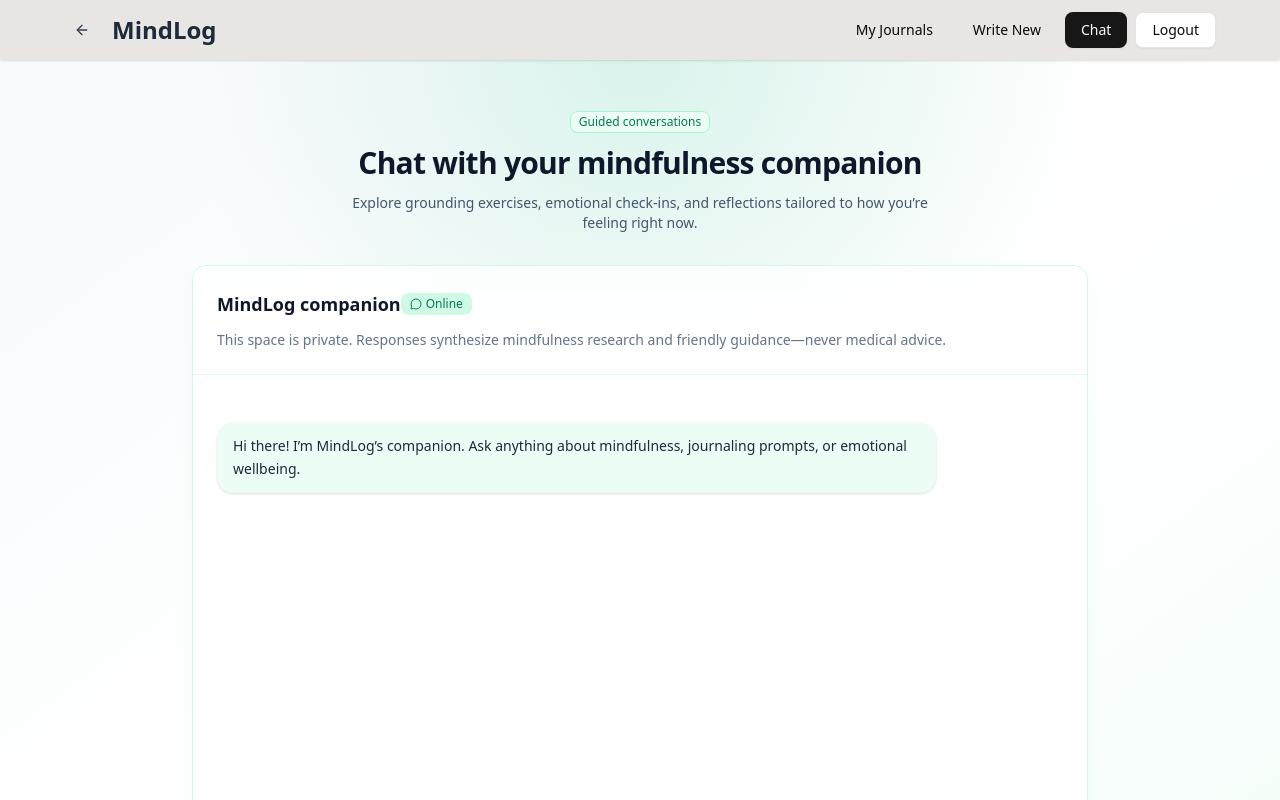
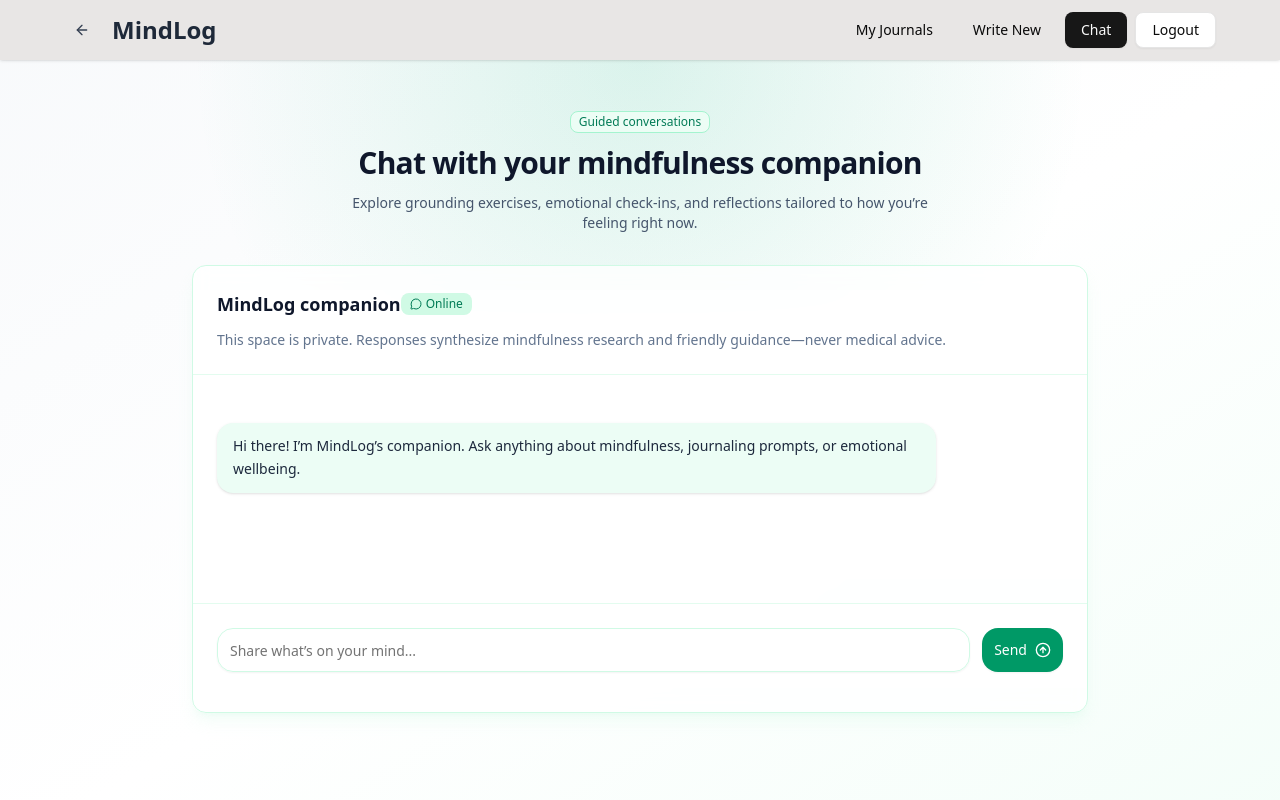
Before and after one commit to vedant-radke/MindLog, a Next.js app in the folder client/: page /chat in a window 1280 px wide. Shown: the top 800 px of the page. Built offline with nearby package versions, Linux system fonts and the light colour scheme; sample sign-in values are in the browser's storage.

Commit message:
add nodemon

```diff
--- a/client/src/app/chat/page.tsx
+++ b/client/src/app/chat/page.tsx
@@ -118,7 +118,7 @@ export default function ChatPage() {
             </p>
           </div>
 
-          <Card className="border-emerald-100 bg-white/80 shadow-lg shadow-emerald-100/30 backdrop-blur">
+          <Card className="flex min-h-[28rem] max-h-[calc(100vh-260px)] flex-col overflow-hidden border-emerald-100 bg-white/80 shadow-lg shadow-emerald-100/30 backdrop-blur">
             <CardHeader className="flex flex-col gap-3 border-b border-emerald-100/60 bg-white/60">
               <div className="flex items-center justify-between">
                 <CardTitle className="text-lg font-semibold text-slate-900">
@@ -136,7 +136,7 @@ export default function ChatPage() {
             </CardHeader>
 
             <CardContent
-              className="h-[28rem] space-y-4 overflow-y-auto bg-white/50 px-6 py-6"
+              className="flex-1 space-y-4 overflow-y-auto bg-white/50 px-6 py-6"
               ref={listRef}
             >
               {renderedMessages.map((message, index) => {
--- /dev/null
+++ b/package.json
@@ -0,0 +1,5 @@
+{
+  "dependencies": {
+    "nodemon": "^3.1.10"
+  }
+}
```
Also changed, not shown: 2 other files (tests, documents, lock files or other folders).
